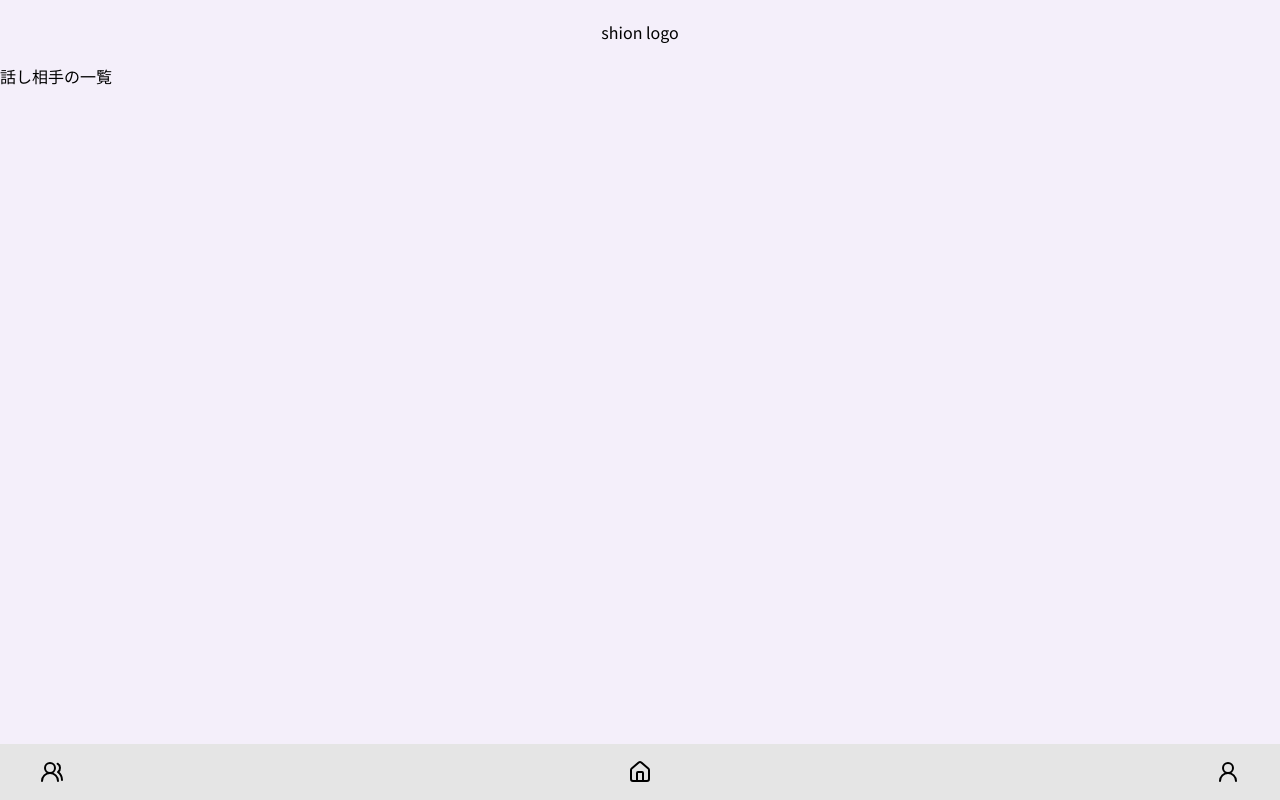
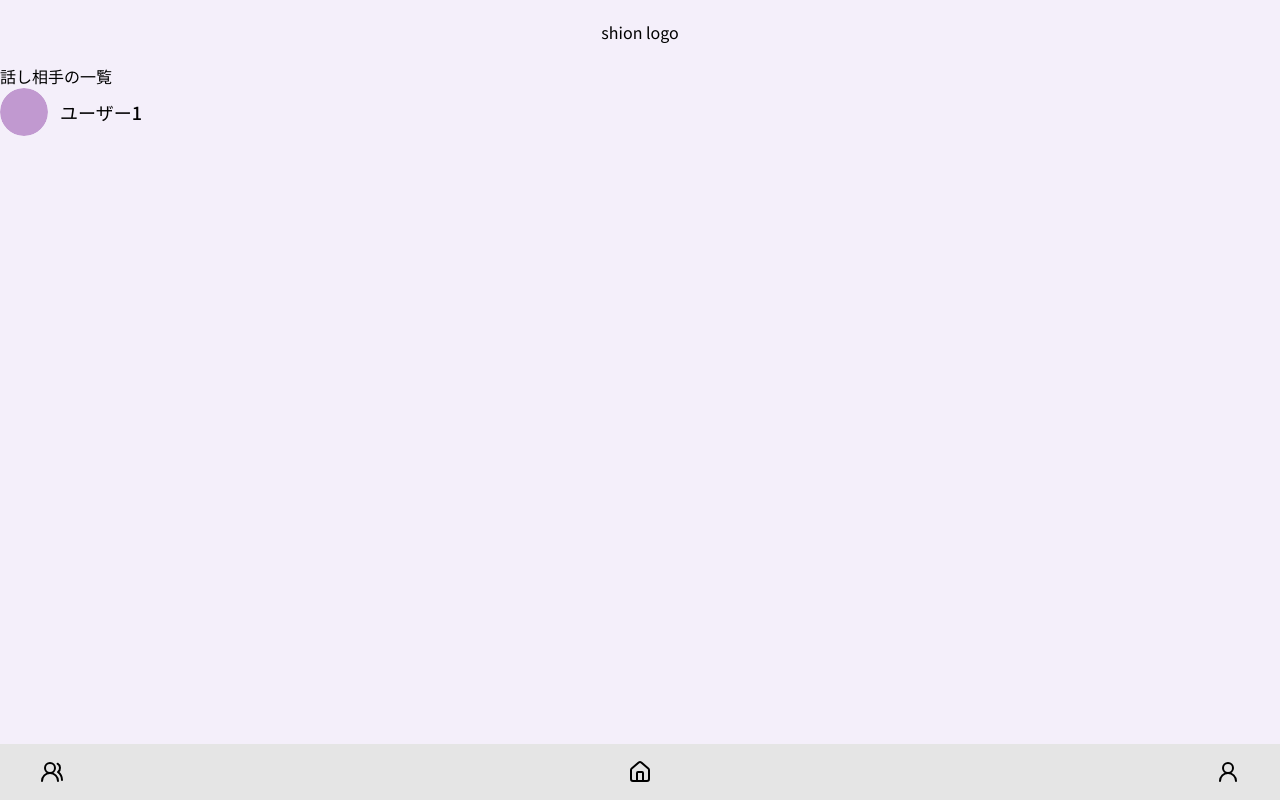
Before and after one commit to chell-uoxou/shion, a Next.js app in the folder frontend/: page /account/friends in a window 1280 px wide. Built offline with nearby package versions, Linux system fonts and the light colour scheme.

Commit message:
friendlistitemのコンポーネント作成

```diff
--- a/frontend/src/app/(app)/account/friends/page.tsx
+++ b/frontend/src/app/(app)/account/friends/page.tsx
@@ -1,3 +1,11 @@
+import React from "react";
+import UserRow from "@/features/FriendListitem/page"; // パスは実際の場所に合わせて調整
+
 export default function Page() {
-  return <div>話し相手の一覧</div>;
+  return (
+    <main>
+      <h1>話し相手の一覧</h1>
+      <UserRow src="/user-icon.svg" name="ユーザー1" />
+    </main>
+  );
 }
--- /dev/null
+++ b/frontend/src/features/FriendListitem/page.tsx
@@ -0,0 +1,37 @@
+import Image from "next/image";
+import React from "react";
+
+type UserIconProps = {
+  src: string;
+  alt?: string;
+  size?: number;
+};
+
+const UserIcon: React.FC<UserIconProps> = ({ src, alt = "user icon", size = 48 }) => {
+  return (
+    <Image
+      src={src}
+      alt={alt}
+      width={size}
+      height={size}
+      className="rounded-full object-cover"
+    />
+  );
+};
+
+type UserRowProps = {
+  src: string;      // ユーザーアイコン画像
+  name: string;     // ユーザー名
+  iconSize?: number;
+};
+
+const UserRow: React.FC<UserRowProps> = ({ src, name, iconSize = 48 }) => {
+  return (
+    <div className="flex items-center space-x-3">
+      <UserIcon src={src} size={iconSize} />
+      <span className="text-lg font-medium">{name}</span>
+    </div>
+  );
+};
+
+export default UserRow;
```
